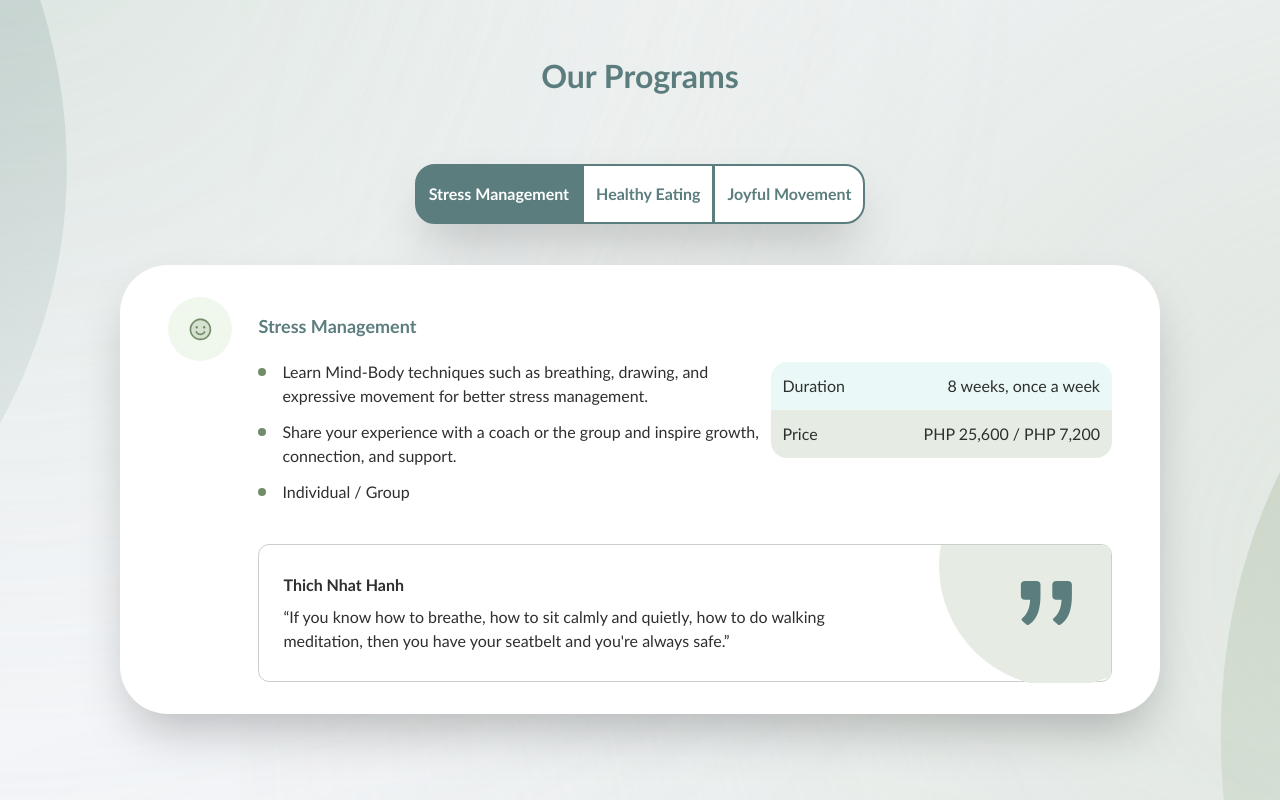
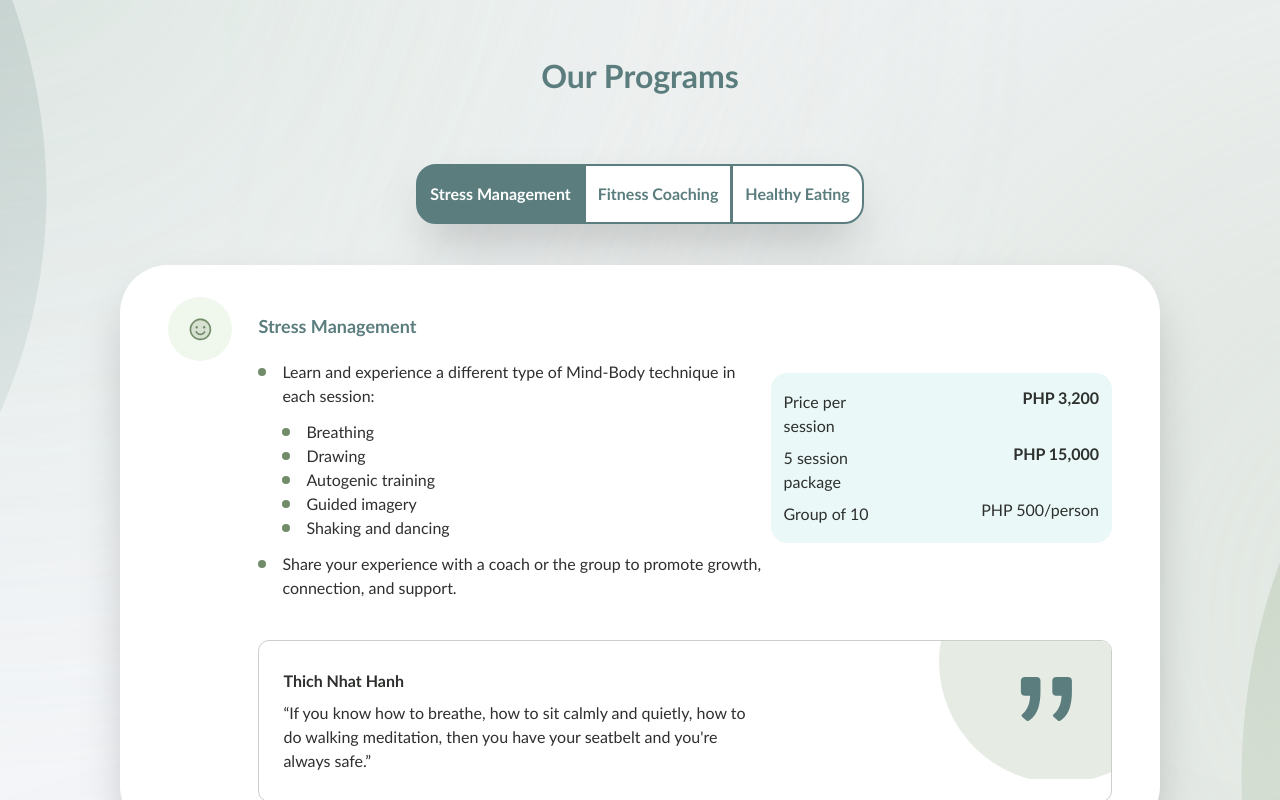
Before and after one commit to cjysmb/profile-web-app, a React (Vite) app: page / in a window 1280 px wide. Shown: the part 1206-2006 px from the top of the page. Built offline with nearby package versions, Linux system fonts and the light colour scheme.

Commit message:
FEAT: Update our program

```diff
--- a/index.html
+++ b/index.html
@@ -9,7 +9,7 @@
     <meta name="description" content="Empowering individuals to create lasting lifestyle changes through
                                       personalized coaching, mindful strategies, and continuous support—
                                       enhancing well-being, energy, and quality of life." />
-    <meta name="keywords" content="compassionate coaches, Stress management, Healthy eating, Joyful Movement, coaching" />
+    <meta name="keywords" content="compassionate coaches, Stress management, Healthy eating, Fitness Coaching, coaching" />
     <meta name="author" content="Marc Aguila | Designer, Cjay Samboa | Developer, Johannes Laue | Owner" />
 
      <link rel="canonical" href="https://www.compassionate-coaches.com/" />
--- a/src/components/our_programs/programs.tsx
+++ b/src/components/our_programs/programs.tsx
@@ -4,7 +4,7 @@ import { defaultTextClass } from "../../styles/common";
 import Quote from "../../assets/icons/programs/quote.svg";
 import { CommonHeader } from "../../layout/common";
 import { HorizontalLine } from "../../views/Home";
-import { DetailsProps, ProgramProps } from "./types";
+import { DetailsProps, ProgramItemProps, ProgramProps } from "./types";
 
 export const buttonClass = (activeButton:number, buttonNumber: number, buttonShape: string, padding: string) => {
     return `font-bold border-[#5B7D7E]
@@ -32,12 +32,12 @@ export const Programs = () => {
             padding: "px-[8px] py-[12px] md:px-[12px] md:py-[16px]"
         },
         {
-            buttonText: "Healthy Eating",
+            buttonText: "Fitness Coaching",
             buttonShape: "",
             padding: "p-[12px] md:px-[12px] md:py-[16px]"
         },
         {
-            buttonText: "Joyful Movement",
+            buttonText: "Healthy Eating",
             buttonShape: "rounded-r-[20px]",
             padding: "p-[12px] md:px-[12px] md:py-[16px]"
         }
@@ -113,13 +113,34 @@ export const Programs = () => {
                                                 </span>
                                             </div>
                                             <ul className="space-y-3 mt-[12px] md:mt-[20px] list-none">
-                                                {program.items.map((list: string, index: number) => (
-                                                    <li className="flex items-start" key={`program-list-${index}`}>
-                                                        <div className="mt-2 mr-4 w-2 h-2 bg-[#728C69] rounded-full shrink-0" />
-                                                        <span className={defaultTextClass}>
-                                                            {list}
-                                                        </span>
-                                                    </li>
+                                                {program.items.map((list: ProgramItemProps, index: number) => (
+                                                    list.subItem.length > 0 ? (
+                                                        <li className="w-full" key={`program-list-${index}`}>
+                                                            <div className="flex items-start">
+                                                                <div className="mt-2 mr-4 w-2 h-2 bg-[#728C69] rounded-full shrink-0" />
+                                                                <span className={defaultTextClass}>
+                                                                    {list.mainItem}
+                                                                </span>
+                                                            </div>
+                                                            <ul className="mt-[12px] ml-[24px] list-none">
+                                                            {list.subItem.map((subItem, subIndex) => (
+                                                                <li className="flex items-start" key={`program-sub-list-${index}-${subIndex}`}>
+                                                                    <div className="mt-2 mr-4 w-2 h-2 bg-[#728C69] rounded-full shrink-0" />
+                                                                    <span className={defaultTextClass}>
+                                                                        {subItem}
+                                                                    </span>
+                                                                </li>
+                                                            ))}
+                                                            </ul>
+                                                        </li>
+                                                    ) : (
+                                                        <li className="flex items-start" key={`program-list-${index}`}>
+                                                            <div className="mt-2 mr-4 w-2 h-2 bg-[#728C69] rounded-full shrink-0" />
+                                                            <span className={defaultTextClass}>
+                                                                {list.mainItem}
+                                                            </span>
+                                                        </li>
+                                                    )
                                                 ))}
                                             </ul>
                                         </div>
@@ -128,17 +149,15 @@ export const Programs = () => {
                                         mt-[16px]
                                         md:mt-[20px]
                                         xl:w-[40%]
-                                        2xl:w-[30%]">
+                                        rounded-[16px]
+                                        border border-[#EAF8F8] bg-[#EAF8F8] p-[12px]">
                                             {program.details.map((detail: DetailsProps, i: number) => (
-                                                <div className={`flex flex-col sm:flex-row
-                                                    ${i === 0 ? 'bg-[#EAF8F8] rounded-tl-[16px] rounded-tr-[16px]'
-                                                    : 'bg-[#E6ECE3] rounded-bl-[16px] rounded-br-[16px]'}`} key={`program-detail-${i}`}>
-                                                    <div className={`${defaultTextClass} p-[12px] pb-0 sm:p-[12px] w-1/3`}>
+                                                <div className='flex flex-col sm:flex-row' key={`program-detail-${i}`}>
+                                                    <div className={`${defaultTextClass} py-[4px] w-1/3`}>
                                                         {detail.name}
                                                     </div>
-                                                    <div className={`${defaultTextClass} px-[12px] pb-[12px] pt-0 sm:p-[12px] text-right w-full md:w-2/3`}>
-                                                        {isDetailValueNumber(detail.value) && !detail.value2 ? currencyFormat(detail.value as number)
-                                                        : isDetailValueNumber(detail.value) && isDetailValueNumber(detail.value2) ? currencyFormat(detail.value as number) + " / " + currencyFormat(detail.value2 as number)
+                                                    <div className={`${isDetailValueNumber(detail.value) ? defaultBoldText : defaultTextClass} md:p-0 sm:p-[12px] text-right w-full md:w-2/3`}>
+                                                        {isDetailValueNumber(detail.value) ? currencyFormat(detail.value as number)
                                                         : detail.value}
                                                     </div>
                                                 </div>
@@ -149,7 +168,7 @@ export const Programs = () => {
                                         <div className={defaultBoldText}>
                                             {program.testimonial.name}
                                         </div>
-                                        <div className={`${defaultTextClass} w-full md:w-[70%] mt-2`}>
+                                        <div className={`${defaultTextClass} w-full md:w-[60%] mt-2`}>
                                             {program.testimonial.statement}
                                         </div>
                                         <div className="block absolute right-0 top-0 w-[57px] md:w-auto">
--- a/src/data/index.ts
+++ b/src/data/index.ts
@@ -7,8 +7,8 @@ export const Mission = {
     title: "To support individuals in achieving better overall health through:",
     items: [
         "Sustainable stress management",
-        "Mindful eating habits",
-        "Improved physical fitness"
+        "Improved physical fitness",
+        "Mindful eating habits"
     ]
 };
 
@@ -72,6 +72,7 @@ export const Testimonials = {
     ]
 };
 
+
 export const OurPrograms = {
     title: "Our Programs",
     programs: [
@@ -79,9 +80,20 @@ export const OurPrograms = {
             icon: Stress,
             title: "Stress Management",
             items: [
-                "Learn Mind-Body techniques such as breathing, drawing, and expressive movement for better stress management.",
-                "Share your experience with a coach or the group and inspire growth, connection, and support.",
-                "Individual / Group"
+               {
+                mainItem:  "Learn and experience a different type of Mind-Body technique in each session:",
+                subItem: [
+                    "Breathing",
+                    "Drawing",
+                    "Autogenic training",
+                    "Guided imagery",
+                    "Shaking and dancing",
+                ]
+               },
+               {
+                mainItem: "Share your experience with a coach or the group to promote growth, connection, and support.",
+                subItem: []
+               }
             ],
             testimonial: {
                 name: "Thich Nhat Hanh",
@@ -91,47 +103,37 @@ export const OurPrograms = {
             },
             details: [
                 {
-                    name: "Duration",
-                    value: "8 weeks, once a week"
+                    name: "Price per session",
+                    value: 3200,
                 },
                 {
-                    name: "Price",
-                    value: 25600,
-                    value2: 7200
+                    name: "5 session package",
+                    value: 15000
+                },
+                {
+                    name: "Group of 10",
+                    value: "PHP 500/person"
                 }
             ],
         },
         {
-            icon: Fruit,
-            title: "Healthy Eating",
-            items: [
-                "Explore your eating habits through a mindful conversation with a coach.",
-                "Connect with your deeper motivation for eating well.",
-                "Build lasting healthy eating habits for long-term success and well-being."
-            ],
-            testimonial: {
-                name: "Michael Arloski",
-                statement: "“Wellness is the experience of living life with high level of awareness, conscious choice, self-acceptance, interconnectedness, love, meaning and purpose.”"
-            },
-            details: [
-                {
-                    name: "Duration",
-                    value: "8 weeks, once a week"
-                },
-                {
-                    name: "Price",
-                    value: 25600,
-                    value2: 0,
-                }
-            ]
-        },
-        {
             icon: Smile,
-            title: "Joyful Movement",
-            items: [
-                "Work with a coach to set achievable, personalized goals.",
-                "Enhance your movement experience by learning mindful breathing techniques.",
-                "Train with a coach to move better, get stronger, stay consistent, and enjoy every step of your journey."
+            title: "Fitness Coaching",
+            items:[
+               {
+                mainItem:  "Work with a coach to set achievable, personalized goals.",
+                subItem: []
+               },
+               {
+                mainItem: "Learn and experience a different type of exercise in each session:",
+                subItem: [
+                    "Mobility and Flexibility",
+                    "Core and Balance Training",
+                    "Bodyweight Exercises",
+                    "Strength Training",
+                    "Cardio Exercises"
+                ]
+               }
             ],
             testimonial: {
                 name: "Daniel Wolpert",
@@ -141,16 +143,48 @@ export const OurPrograms = {
             },
             details: [
                 {
-                    name: "Duration",
-                    value: "8 weeks, once a week"
+                    name: "Price per session",
+                    value: 3200,
                 },
                 {
-                    name: "Price",
-                    value: 25600,
-                    value2: 0,
+                    name: "5 session package",
+                    value: 15000
                 }
             ]
         },
+        {
+            icon: Fruit,
+            title: "Healthy Eating",
+            items: [
+                {
+                    mainItem: "Explore your eating habits through a mindful conversation with a coach.",
+                    subItem: [],
+                },
+                {
+                    mainItem: "Connect with your deeper motivation for eating well.",
+                    subItem: []
+                },
+                {
+                    mainItem: "Build lasting healthy eating habits for long-term success and well-being.",
+                    subItem: []
+                }
+
+            ],
+            testimonial: {
+                name: "Michael Arloski",
+                statement: "“Wellness is the experience of living life with high level of awareness, conscious choice, self-acceptance, interconnectedness, love, meaning and purpose.”"
+            },
+            details: [
+                {
+                    name: "Price per session",
+                    value: 3200,
+                },
+                {
+                    name: "5 session package",
+                    value: 15000
+                }
+            ]
+        }
     ]
 };
 
```
Also changed, not shown: src/components/our_programs/types.ts (+5 -2 lines).
